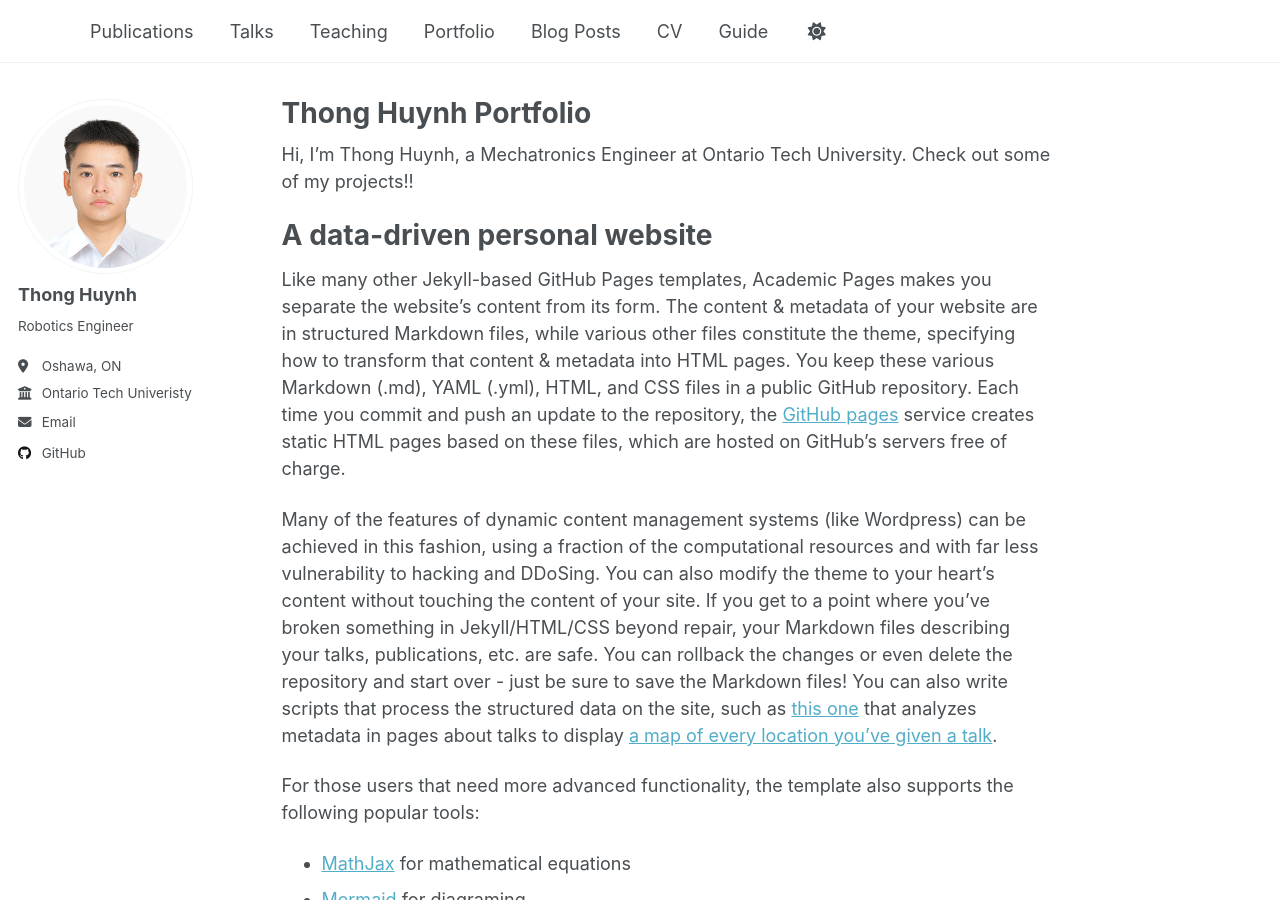
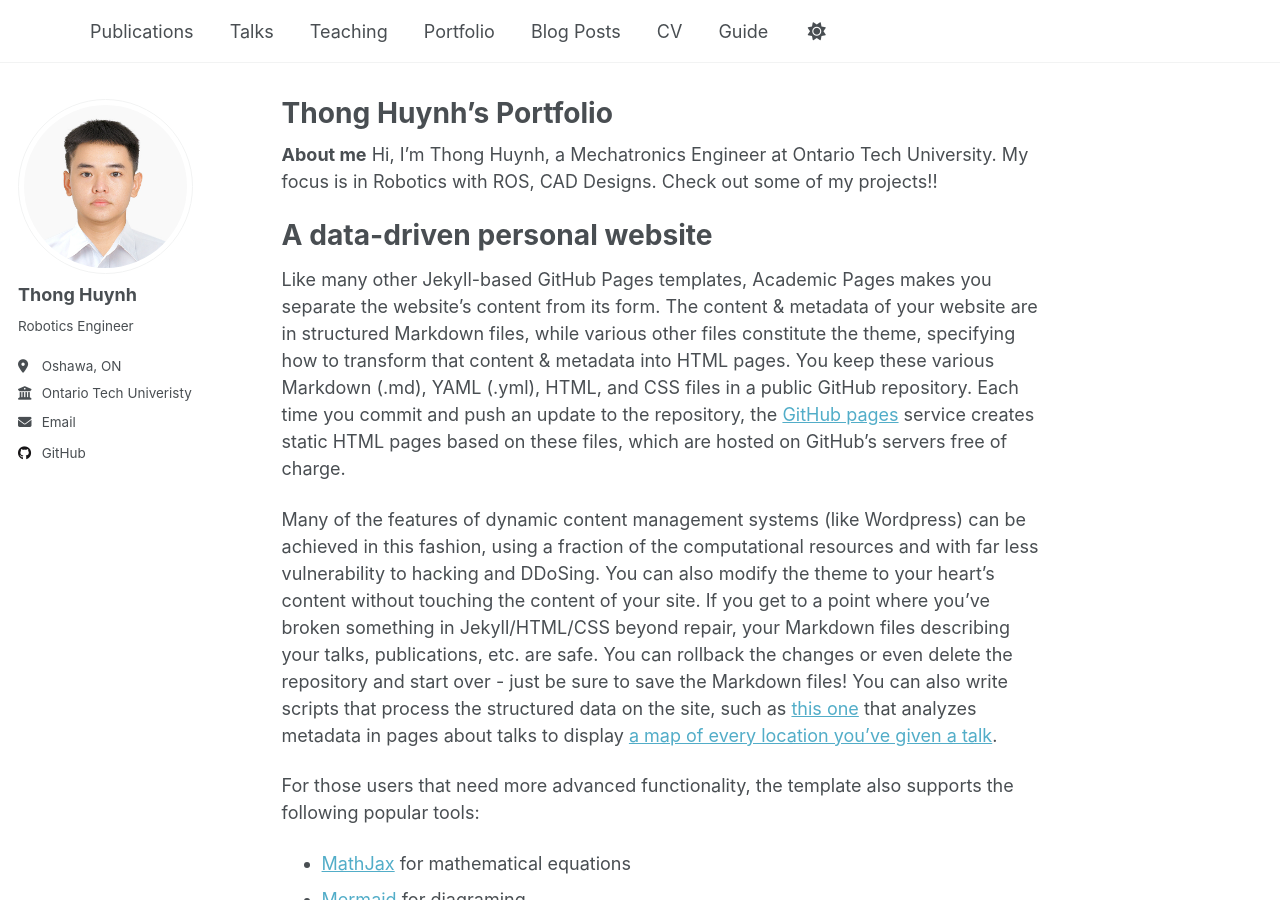
Before and after one commit to ThongHHuynh/ThongHHuynh.github.io, a Jekyll site: the page built from _pages/about.md, in a window 1280 px wide and 900 px high. Built offline with Jekyll 4.4.1, drawn with Linux system fonts in a browser that asks for light colours; a script that is not in the unit is left out.

Commit message:
Update about.md

```diff
--- a/_pages/about.md
+++ b/_pages/about.md
@@ -1,13 +1,15 @@
 ---
 permalink: /
-title: "Thong Huynh Portfolio"
+title: "Thong Huynh's Portfolio"
 author_profile: true
 redirect_from:
   - /about/
   - /about.html
 ---
-
-Hi, I'm Thong Huynh, a Mechatronics Engineer at Ontario Tech University. Check out some of my projects!!
+**About me**
+Hi, I'm Thong Huynh, a Mechatronics Engineer at Ontario Tech University.
+My focus is in Robotics with ROS, CAD Designs.
+Check out some of my projects!!
 
 A data-driven personal website
 ======
```
